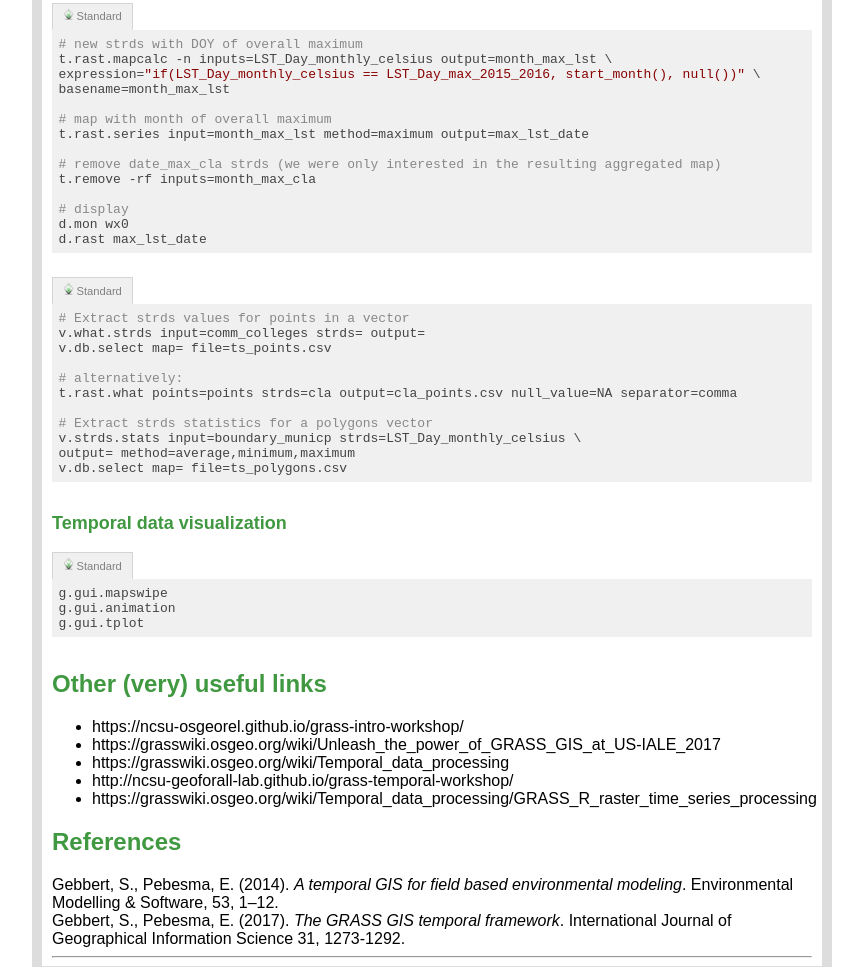
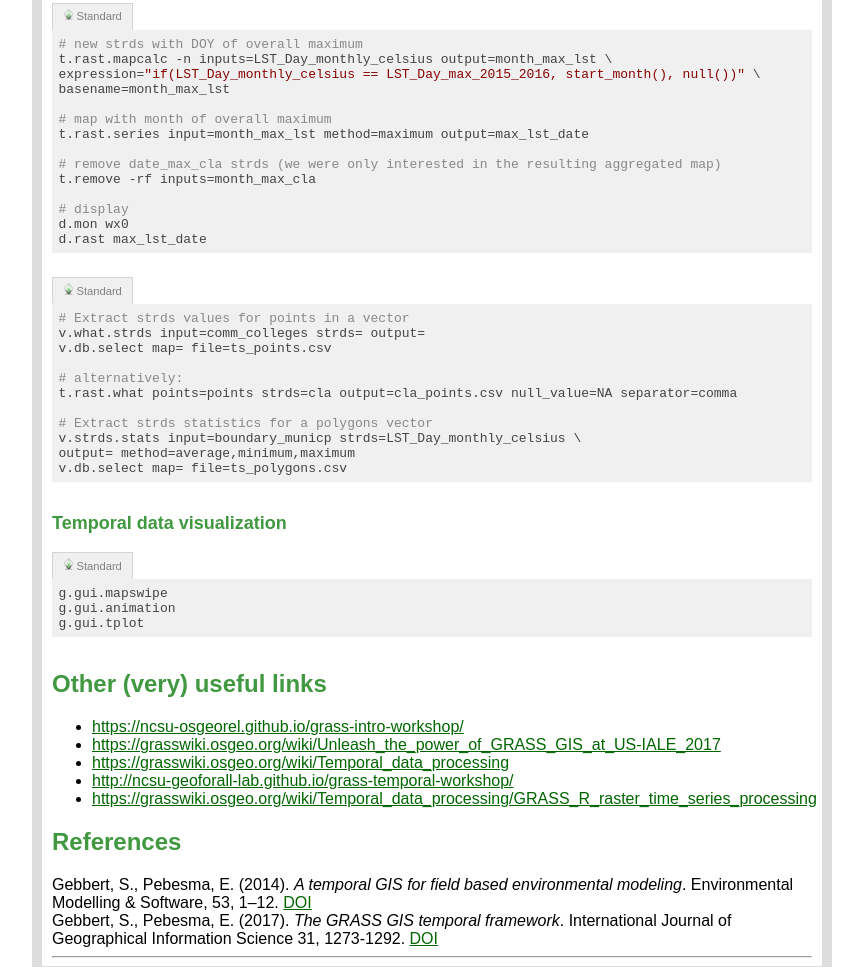
Before and after one commit to veroandreo/tgrass_workshop_foss4g_eu, a plain HTML site: page index.html in a window 1280 px wide. Shown: the part 4334-5309 px from the top of the page, without its empty margins (208-1071 px from the left). Drawn offline with Linux system fonts and the light colour scheme.

Commit message:
fixed urls

```diff
--- a/index.html
+++ b/index.html
@@ -380,15 +380,15 @@ g.gui.tplot
 </code></pre>
 <h2>Other (very) useful links</h2>
 <ul>
-<li> <href>https://ncsu-osgeorel.github.io/grass-intro-workshop/</href></li>
-<li>https://grasswiki.osgeo.org/wiki/Unleash_the_power_of_GRASS_GIS_at_US-IALE_2017</li>
-<li>https://grasswiki.osgeo.org/wiki/Temporal_data_processing</li>
-<li>http://ncsu-geoforall-lab.github.io/grass-temporal-workshop/</li>
-<li>https://grasswiki.osgeo.org/wiki/Temporal_data_processing/GRASS_R_raster_time_series_processing</li>
+<li><a href="https://ncsu-osgeorel.github.io/grass-intro-workshop/" target="_blank">https://ncsu-osgeorel.github.io/grass-intro-workshop/</a></li>
+<li><a href="https://grasswiki.osgeo.org/wiki/Unleash_the_power_of_GRASS_GIS_at_US-IALE_2017" target="_blank">https://grasswiki.osgeo.org/wiki/Unleash_the_power_of_GRASS_GIS_at_US-IALE_2017</a></li>
+<li><a href="https://grasswiki.osgeo.org/wiki/Temporal_data_processing" target="_blank">https://grasswiki.osgeo.org/wiki/Temporal_data_processing</a></li>
+<li><a href="http://ncsu-geoforall-lab.github.io/grass-temporal-workshop/" target="_blank">http://ncsu-geoforall-lab.github.io/grass-temporal-workshop/</a></li>
+<li><a href="https://grasswiki.osgeo.org/wiki/Temporal_data_processing/GRASS_R_raster_time_series_processing" target="_blank">https://grasswiki.osgeo.org/wiki/Temporal_data_processing/GRASS_R_raster_time_series_processing</a></li>
 </ul>
 <h2>References</h2>
-Gebbert, S., Pebesma, E. (2014). <em>A temporal GIS for field based environmental modeling</em>. Environmental Modelling & Software, 53, 1–12.<br>
-Gebbert, S., Pebesma, E. (2017). <em>The GRASS GIS temporal framework</em>. International Journal of Geographical Information Science 31, 1273-1292.<br>
+Gebbert, S., Pebesma, E. (2014). <em>A temporal GIS for field based environmental modeling</em>. Environmental Modelling & Software, 53, 1–12. <a href="https://doi.org/10.1016/j.envsoft.2013.11.001" target="_blank">DOI</a><br>
+Gebbert, S., Pebesma, E. (2017). <em>The GRASS GIS temporal framework</em>. International Journal of Geographical Information Science 31, 1273-1292. <a href="http://dx.doi.org/10.1080/13658816.2017.1306862" target="_blank">DOI</a><br>
 <hr>
 </div>
 
```
